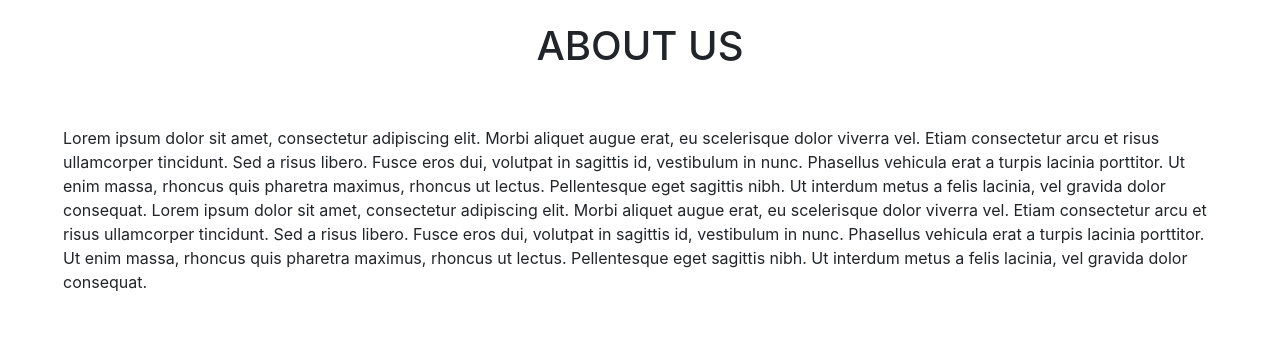
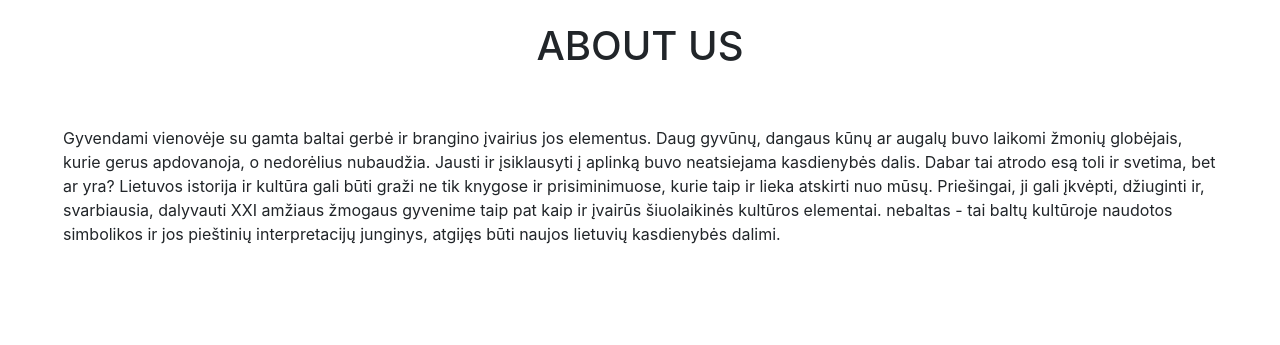
Before and after one commit to gretaaka/group_project, a plain HTML site: page about.html in a window 1280 px wide. Shown: the part 962-1307 px from the top of the page. After the commit the page ends 1272 px from the top, so only its background shows below. Drawn offline with nearby package versions, Linux system fonts and the light colour scheme.

Commit message:
pakeiciau about teksta

```diff
--- a/about.html
+++ b/about.html
@@ -67,9 +67,9 @@ crossorigin="anonymous">
         <div class="col-lg-12">
           <h1 class="text-center mt-4">ABOUT US</h1>
           <p class="p-5">
-            Lorem ipsum dolor sit amet, consectetur adipiscing elit. Morbi aliquet augue erat, eu scelerisque dolor viverra vel. Etiam consectetur arcu et risus ullamcorper tincidunt. Sed a risus libero. Fusce eros dui, volutpat in sagittis id, vestibulum in nunc. Phasellus vehicula erat a turpis lacinia porttitor. Ut enim massa, rhoncus quis pharetra maximus, rhoncus ut lectus. Pellentesque eget sagittis nibh. Ut interdum metus a felis lacinia, vel gravida dolor consequat.
-            Lorem ipsum dolor sit amet, consectetur adipiscing elit. Morbi aliquet augue erat, eu scelerisque dolor viverra vel. Etiam consectetur arcu et risus ullamcorper tincidunt. Sed a risus libero. Fusce eros dui, volutpat in sagittis id, vestibulum in nunc. Phasellus vehicula erat a turpis lacinia porttitor. Ut enim massa, rhoncus quis pharetra maximus, rhoncus ut lectus. Pellentesque eget sagittis nibh. Ut interdum metus a felis lacinia, vel gravida dolor consequat.
-
+            Gyvendami vienovėje su gamta baltai gerbė ir brangino įvairius jos elementus. Daug gyvūnų, dangaus kūnų ar augalų buvo laikomi žmonių globėjais, kurie gerus apdovanoja, o nedorėlius nubaudžia. Jausti ir įsiklausyti į  aplinką buvo neatsiejama kasdienybės dalis.
+Dabar tai atrodo esą toli ir svetima, bet ar yra? Lietuvos istorija ir kultūra gali būti graži ne tik knygose ir prisiminimuose, kurie taip ir lieka atskirti nuo mūsų. Priešingai, ji gali įkvėpti, džiuginti ir, svarbiausia, dalyvauti XXI amžiaus žmogaus gyvenime taip pat kaip ir įvairūs šiuolaikinės kultūros elementai.
+nebaltas  - tai baltų kultūroje naudotos simbolikos ir jos pieštinių interpretacijų junginys, atgijęs būti naujos lietuvių kasdienybės dalimi.
           </p>
         </div>
       </div>
```
